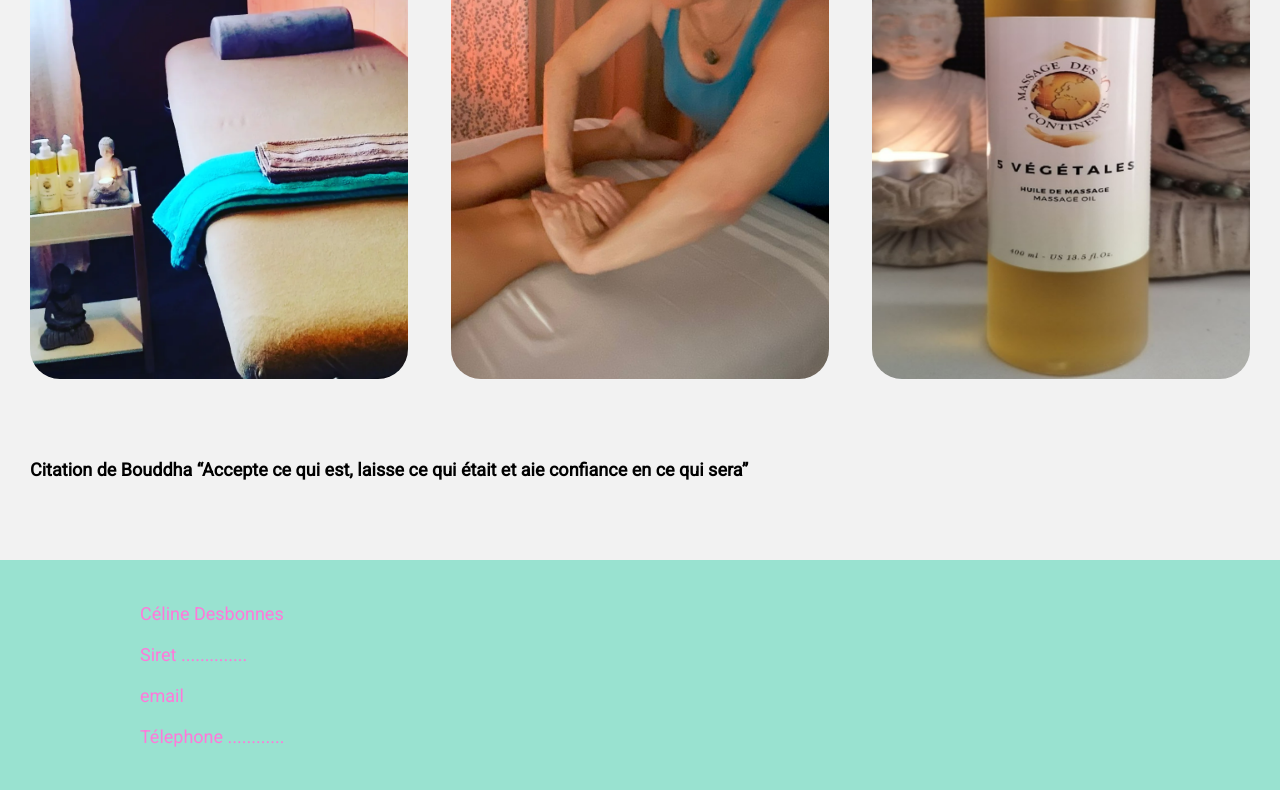
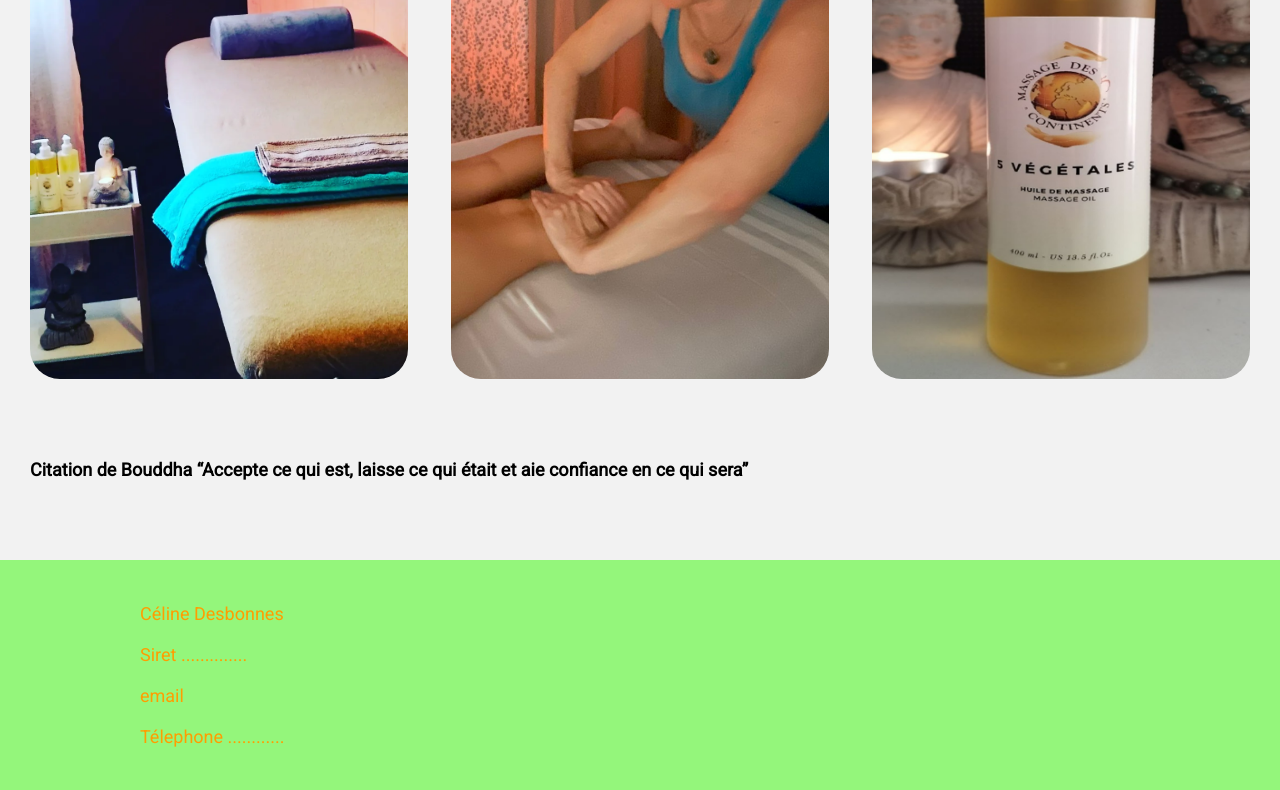
Before and after one commit to YOBJOB/Lenergie-Colibri, a website: page index.html in a window 1280 px wide. Shown: the part 966-1756 px from the top of the page. Drawn offline with Linux system fonts and the light colour scheme; a web font is replaced by a local one.

Commit message:
couleur modifié essai

```diff
--- a/sass/utils/_variables.scss
+++ b/sass/utils/_variables.scss
@@ -1,9 +1,9 @@
 // COULEUR
-// $color-primary: #94f67b;
-// $color-secondary: #ff9d00;
+$color-primary: #94f67b;
+$color-secondary: #ff9d00;
 
-$color-primary: #99e2d0;
-$color-secondary: #ff79da;
+// $color-primary: #99e2d0;
+// $color-secondary: #ff79da;
 $color-tertiary: #9356dc;
 $color-button-mix: linear-gradient($color-secondary, $color-primary);
 $color-back: #f2f2f2;
```
Also changed, not shown: public/css/style.css, 1 other file.
